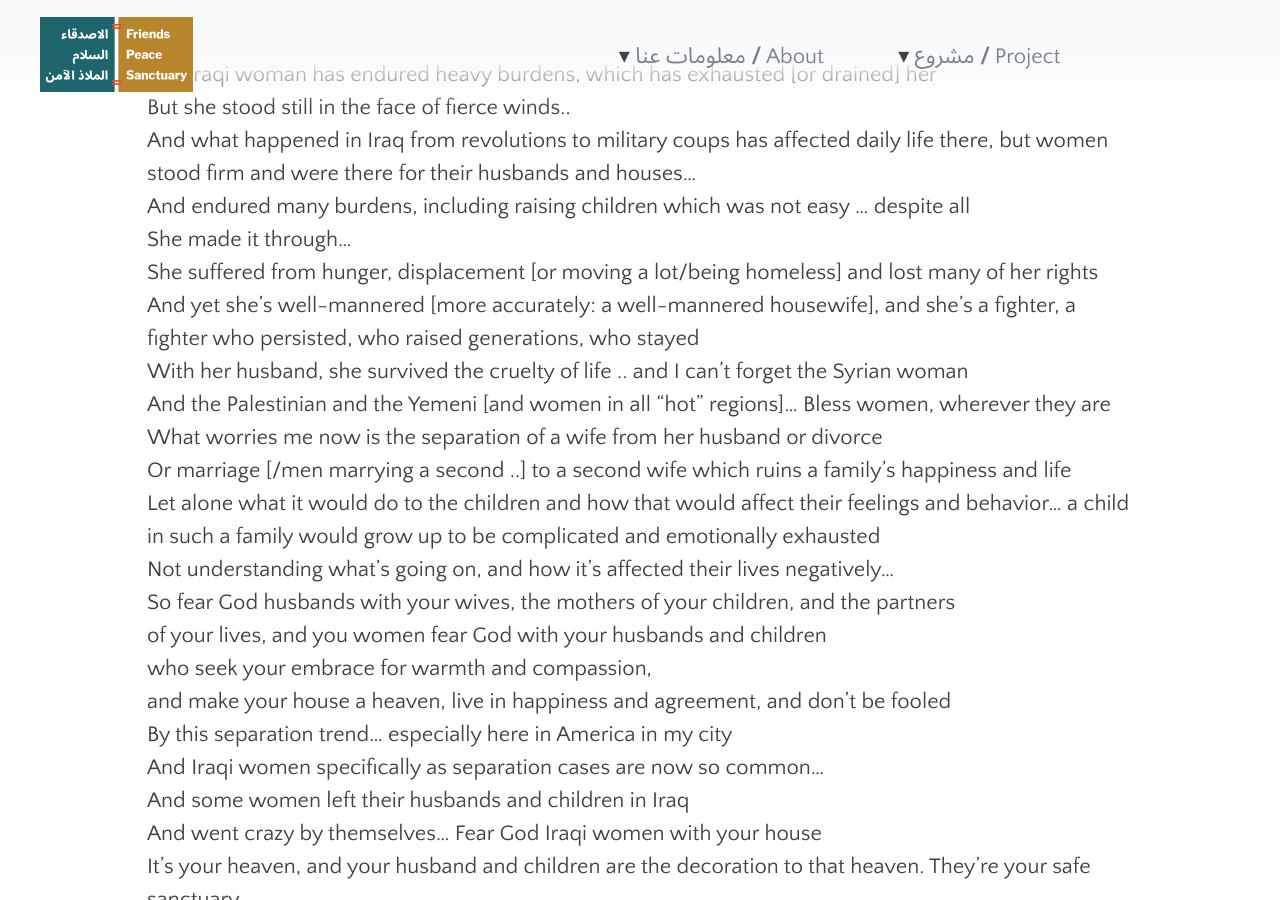
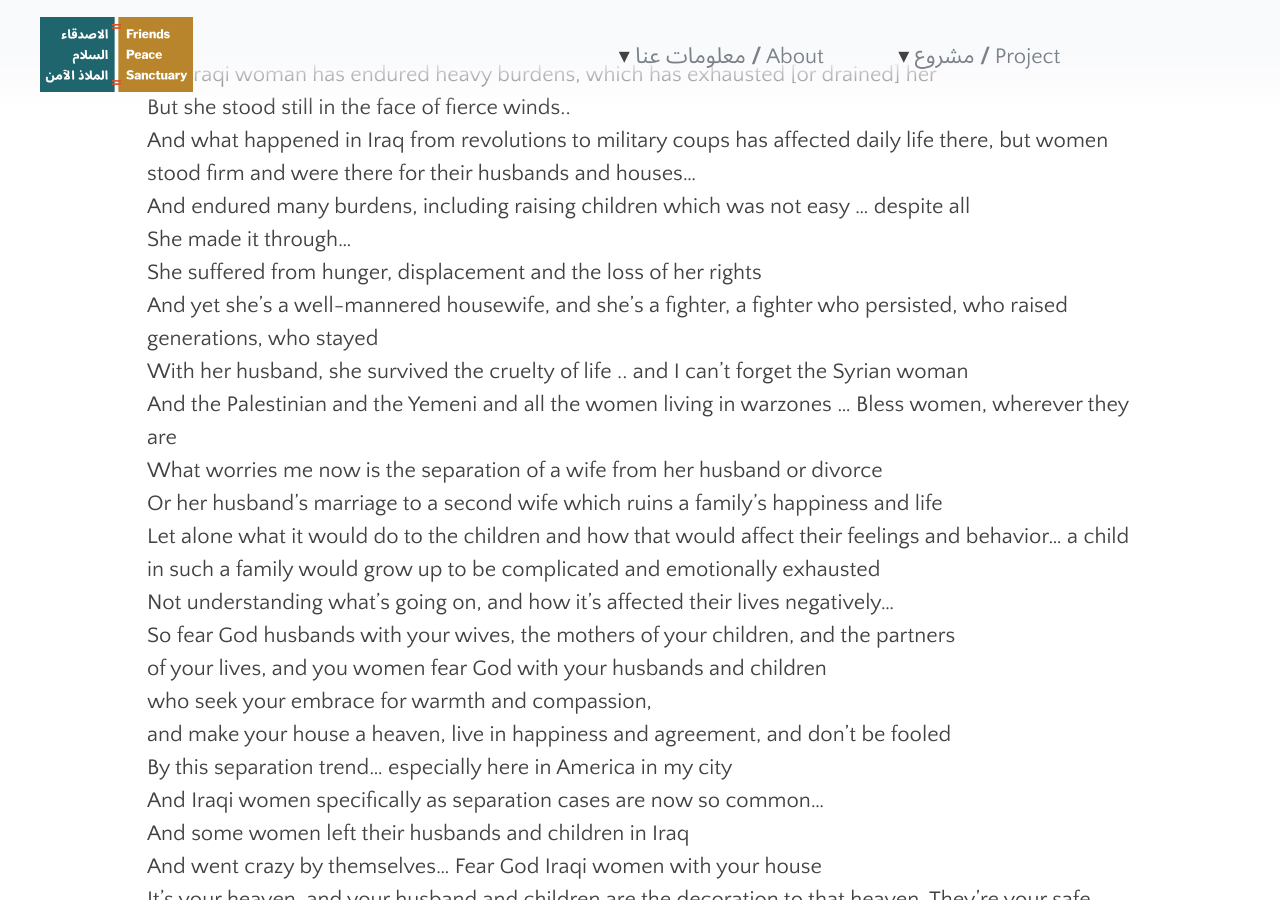
Before and after one commit to swat-ds/fps.swarthmore.edu, a Jekyll site: the page built from _posts/2018-11-21-poetry-from-layla-sidiq.md, in a window 1280 px wide and 900 px high, scrolled down 3158 px. Built offline with Jekyll 4.4.1, drawn with Linux system fonts in a browser that asks for light colours.

Commit message:
Update 2018-11-21-poetry-from-layla-sidiq.md

```diff
--- a/_posts/2018-11-21-poetry-from-layla-sidiq.md
+++ b/_posts/2018-11-21-poetry-from-layla-sidiq.md
@@ -67,12 +67,12 @@ May peace and God’s blessings and mercy be upon you,
 <br/>And what happened in Iraq from revolutions to military coups has affected daily life there, but women stood firm and were there for their husbands and houses...
 <br/>And endured many burdens, including raising children which was not easy … despite all
 <br/>She made it through...
-<br/>She suffered from hunger, displacement [or moving a lot/being homeless] and lost many of her rights
-<br/>And yet she’s well-mannered [more accurately: a well-mannered housewife], and she’s a fighter, a fighter who persisted, who raised generations, who stayed
+<br/>She suffered from hunger, displacement and the loss of her rights
+<br/>And yet she’s a well-mannered housewife, and she’s a fighter, a fighter who persisted, who raised generations, who stayed
 <br/>With her husband, she survived the cruelty of life .. and I can’t forget the Syrian woman
-<br/>And the Palestinian and the Yemeni [and women in all “hot” regions]... Bless women, wherever they are
+<br/>And the Palestinian and the Yemeni and all the women living in warzones … Bless women, wherever they are
 <br/>What worries me now is the separation of a wife from her husband or divorce
-<br/>Or marriage [/men marrying a second ..] to a second wife which ruins a family’s happiness and life
+<br/>Or her husband’s marriage to a second wife which ruins a family’s happiness and life
 <br/>Let alone what it would do to the children and how that would affect their feelings and behavior... a child in such a family would grow up to be complicated and emotionally exhausted
 <br/>Not understanding what’s going on, and how it’s affected their lives negatively...
 <br/>So fear God husbands with your wives, the mothers of your children, and the partners
```
